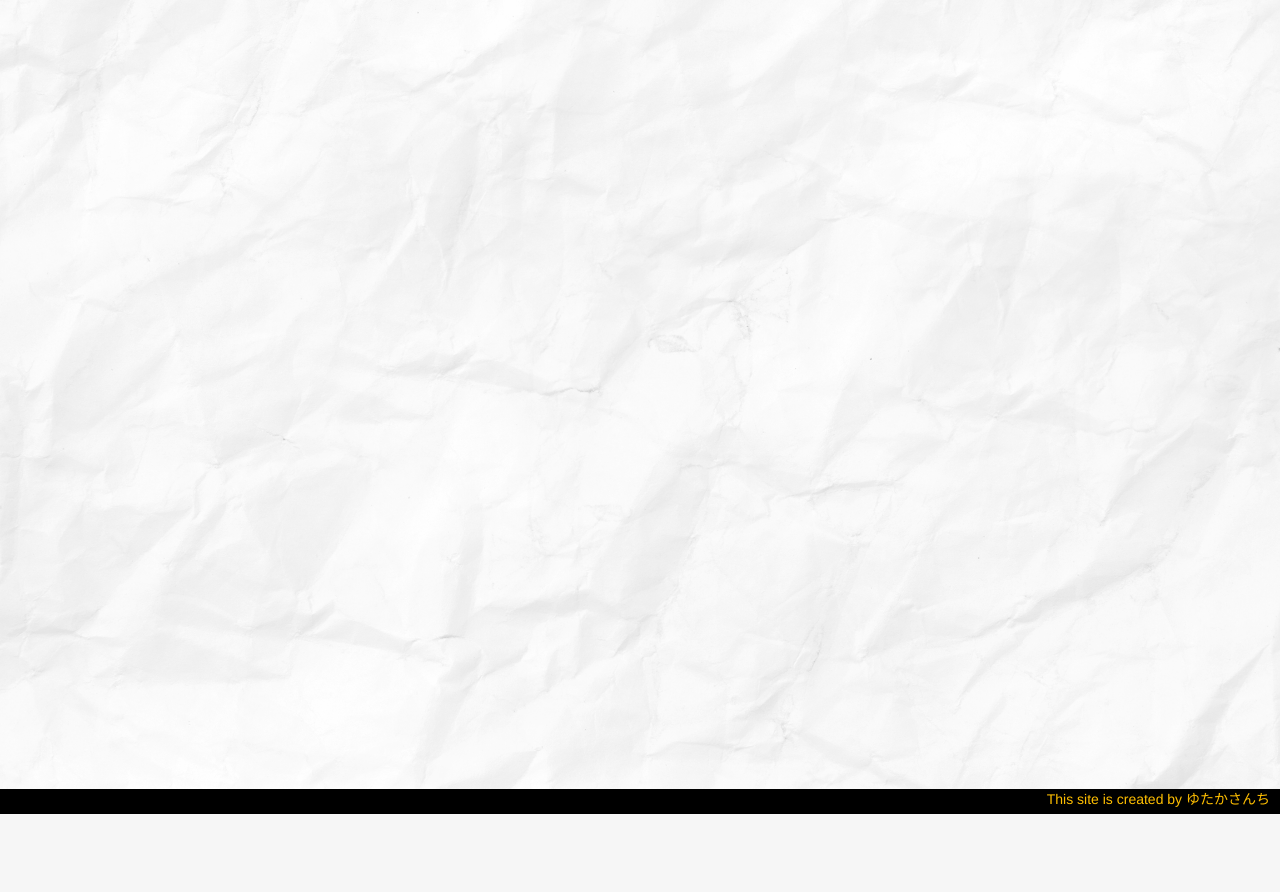
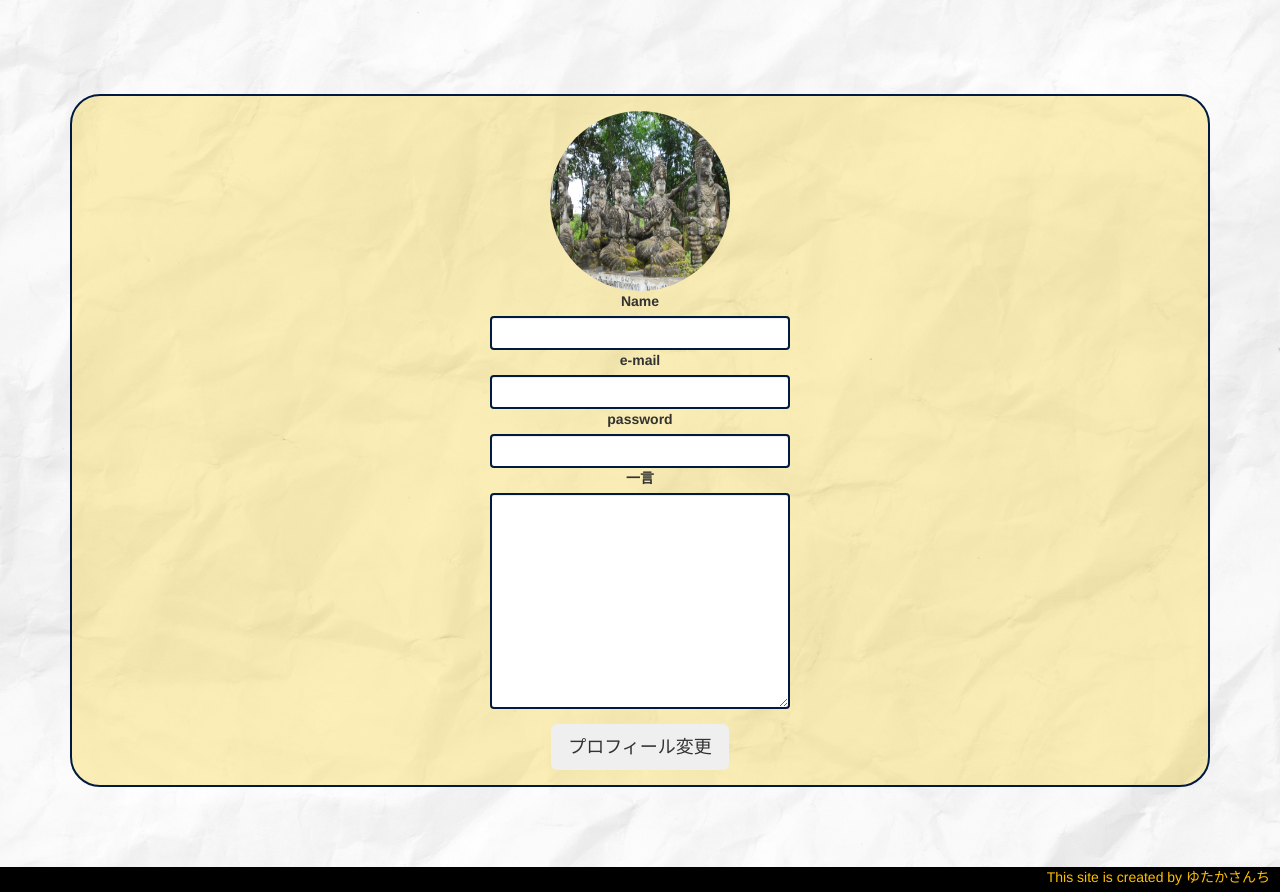
Before and after one commit to House-Yutaka/RealLife, a PHP site: page /edit.php in a window 1280 px wide. Shown: the part 51-943 px from the top of the page. Before the commit the page ends 865 px from the top, so only its background shows below. Run offline with PHP 8.4, Linux system fonts and the light colour scheme; some libraries are stand-ins or nearby versions.

Commit message:
会員情報編集ページざっくり。修正点ご教示ください

```diff
--- a/edit.php
+++ b/edit.php
@@ -6,17 +6,37 @@
 <html>
 <head>
 	<title>会員情報編集</title>
+	<link rel="stylesheet" type="text/css" href="styles/style_edit.css">
 </head>
 <body>
 	<?php
 	include('parts/header.php');
 	?>
 	<div class="wrapper">
-			<!-- このdivたぐの中に書く -->
-
-
-
-
+		<div class="container">
+		<div class="change">
+            <div class="row">
+                <div class="col-lg-12">
+                	<div>
+                		<img alt="User Pic" src="images/CIMG0388.JPG">
+                	</div>
+                </div>
+                <div class="col-lg-12">
+                	<div class="form">
+                        <label>Name</label><br>
+                            <input class="form-control" type="text" name="nickname" required style="width: 300px; border: solid 2px #001a42 ">
+                         <label>e-mail</label><br>
+                            <input class="form-control" type="text" name="nickname" required style="width: 300px; border: solid 2px #001a42 ">
+                        <label>password</label><br>
+                            <input class="form-control" type="text" name="nickname" required style="width: 300px; border: solid 2px #001a42 ">
+                        <label>一言</label><br>
+                            <textarea class="form-control" name="content" rows="10" required style="width: 300px; border: solid 2px #001a42 "></textarea>
+                        <button type="subimit" class="btn btn-lg">プロフィール変更</button>
+                    </div>
+        		</div>
+            </div>
+        </div>
+        </div>
 		<div class="push"></div>
 	</div>
 
--- /dev/null
+++ b/styles/style_edit.css
@@ -0,0 +1,20 @@
+.change{
+	text-align: center;
+	margin: 80px 0px;
+	background: rgba(243, 201, 17, 0.3);
+	border-radius: 30px; border: solid 2px #001a42;
+	padding: 15px 0px;
+}
+img {
+	text-align: center;
+	width: 180px;
+	height: 180px;
+	border-radius: 90%;
+}
+.form{
+    text-align: center;
+    display: inline-block;
+}
+.btn{
+    margin:15px 0px;
+}
```
